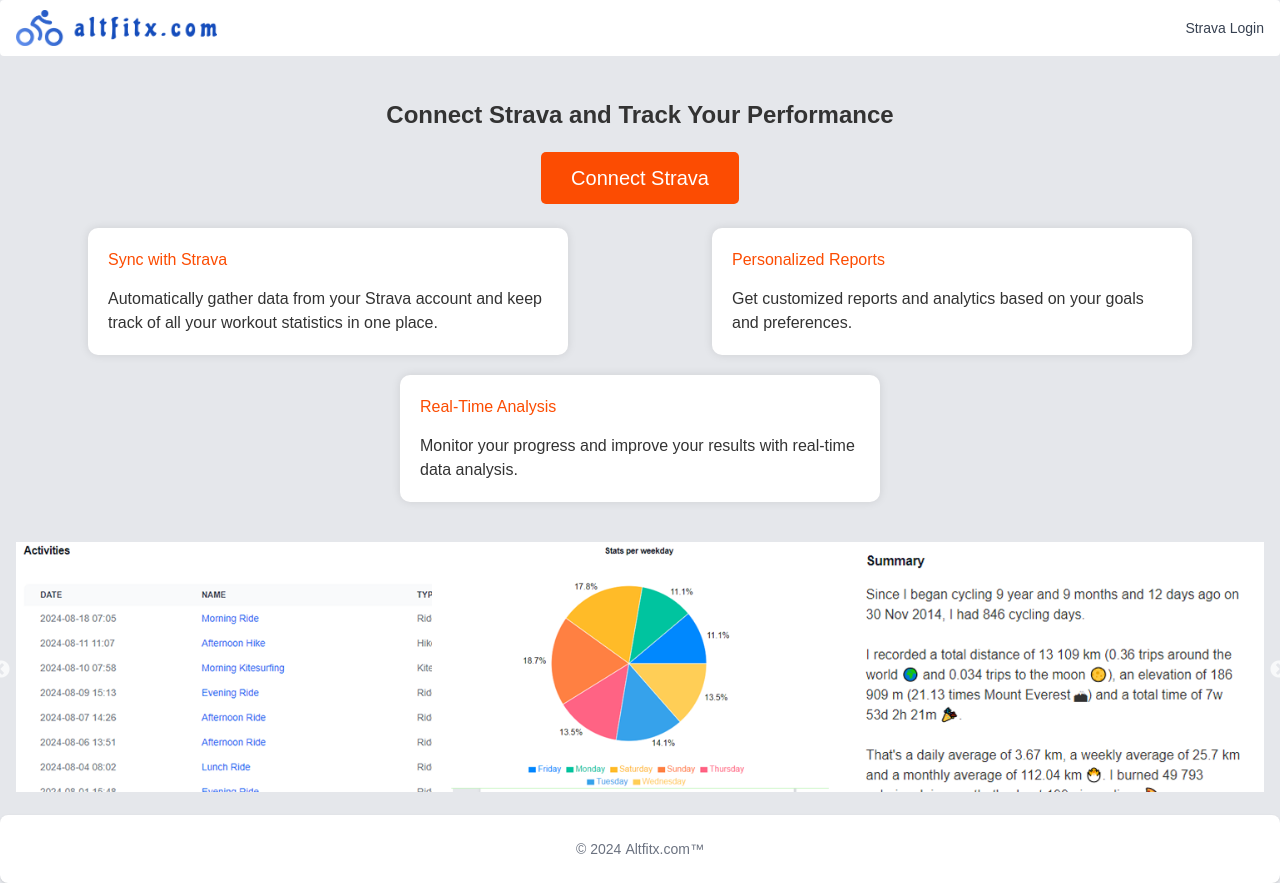
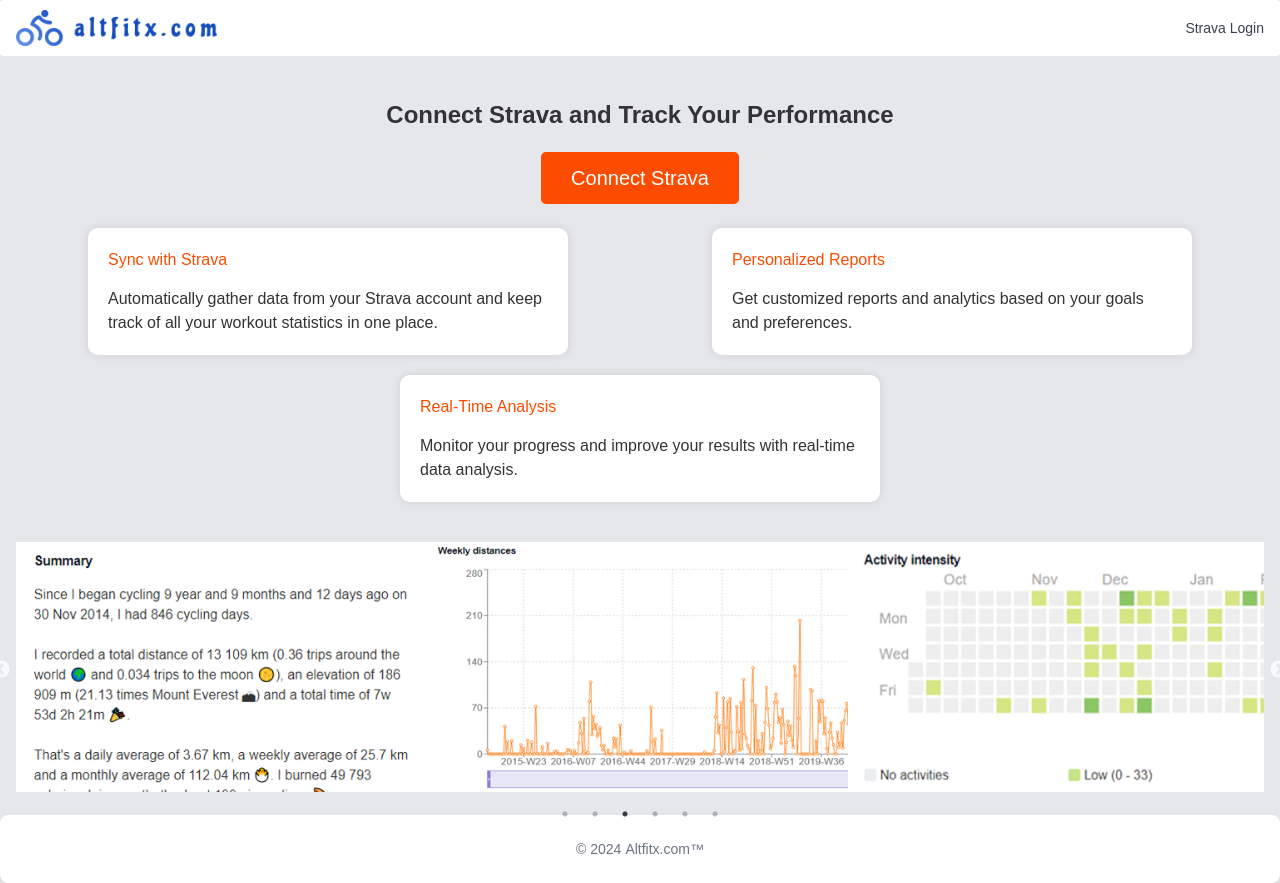
Before and after one commit to RomanKovalev/strava_templates, a React (Vite) app in the folder web/: page / in a window 1280 px wide. Built offline with nearby package versions, Linux system fonts and the light colour scheme; no server answers.

Commit message:
added image sliding

```diff
--- a/web/src/components/SliderComponent.jsx
+++ b/web/src/components/SliderComponent.jsx
@@ -1,4 +1,5 @@
 import Slider from "react-slick";
+import { useRef } from "react";
 import "slick-carousel/slick/slick.css";
 import "slick-carousel/slick/slick-theme.css";
 
@@ -11,14 +12,26 @@
 
 
 const SliderComponent = () => {
-var settings = {
-    infinite: true,
-    speed: 500,
-    slidesToShow: 3,
-    slidesToScroll: 1,
-  };
+
+    let sliderRef = useRef(null);
+      const play = () => {
+        sliderRef.slickPlay();
+      };
+      const pause = () => {
+        sliderRef.slickPause();
+      };
+
+      const settings = {
+        dots: true,
+        infinite: true,
+        slidesToShow: 3,
+        slidesToScroll: 1,
+        autoplay: true,
+        autoplaySpeed: 2000
+      }
+
   return (
-      <Slider {...settings}>
+      <Slider ref={slider => (sliderRef = slider)} {...settings}>
           <div>
               <img src={tmb_1} alt="tmb_1"/>
           </div>
```
